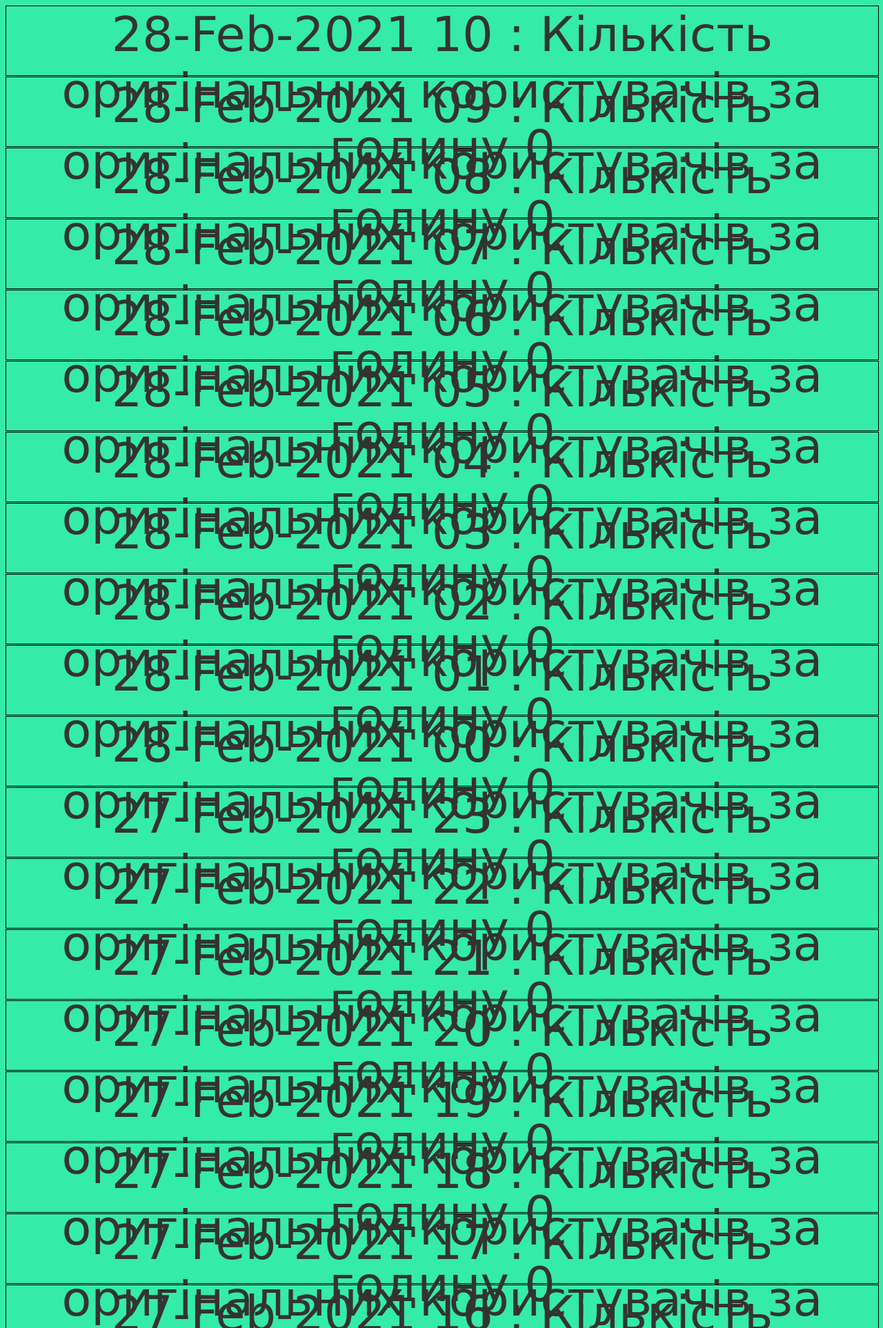
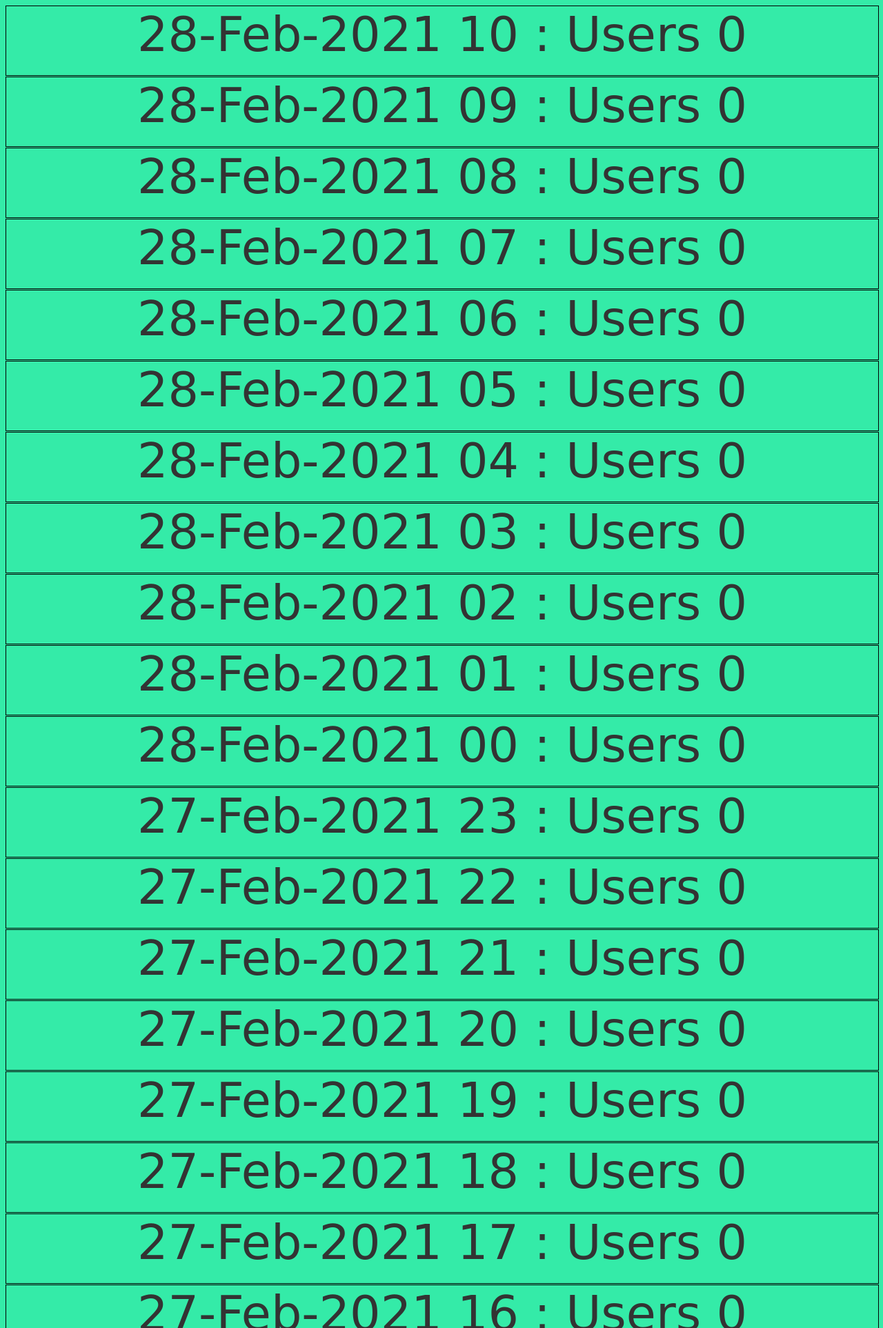
Before and after one commit to qqlexa/momentum, a Django app: page / in a window 1280 px wide. Shown: the top 1925 px of the page at 69% size. Run offline with Django 3.2, Linux system fonts and the light colour scheme; data that the repository does not hold is empty; some web fonts are replaced.

Commit message:
Add files via upload

```diff
--- a/TableApp/templates/TableApp/index.html
+++ b/TableApp/templates/TableApp/index.html
@@ -13,7 +13,7 @@
     <div class="container">
         {% for count, time in notes %}
             <div class="note">
-                {{ time }}  : Кількість оригінальних користувачів за годину  {{ count }}
+                {{ time }}  : Users  {{ count }}
             </div>
         {% endfor %}
 
```
